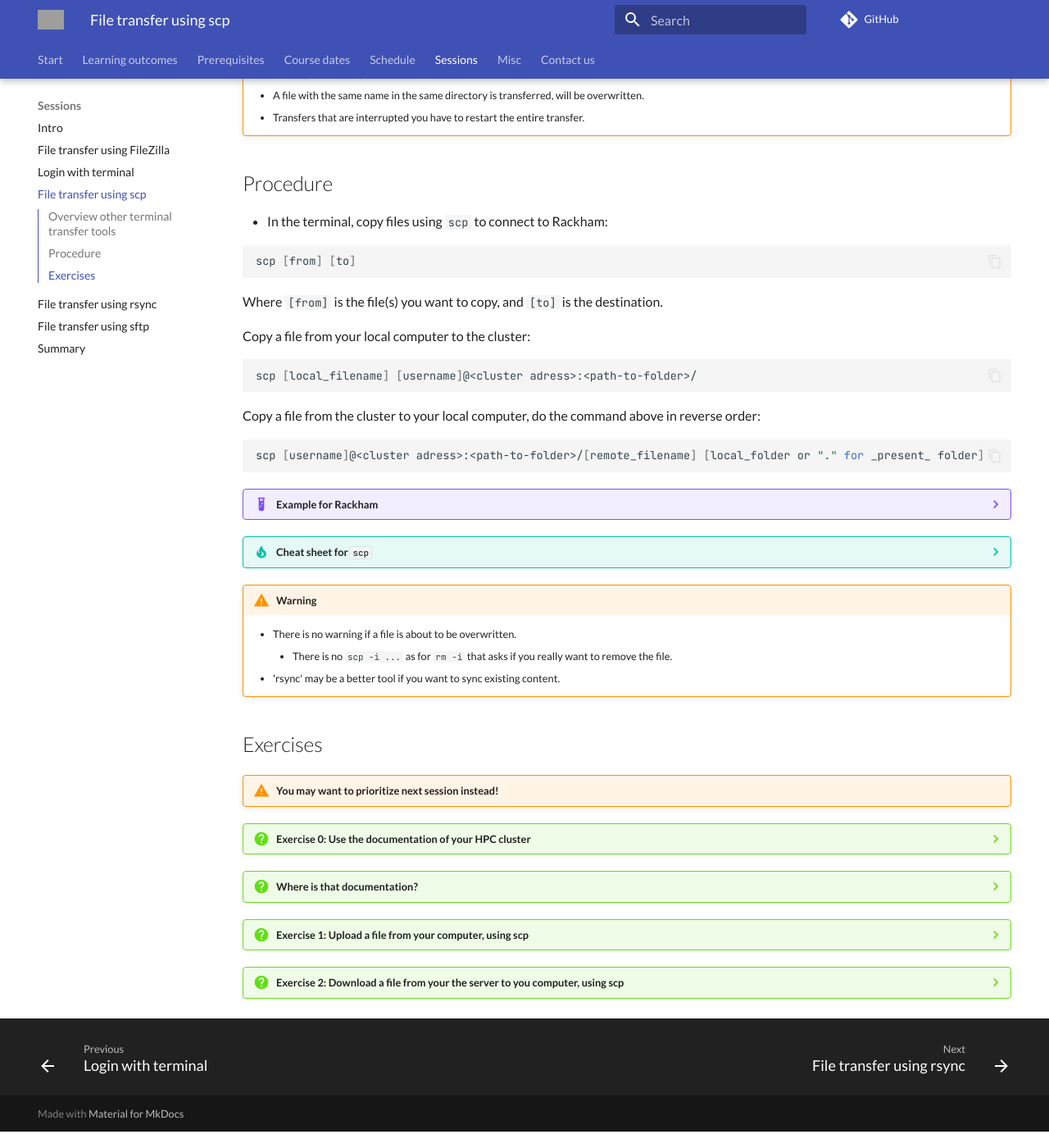
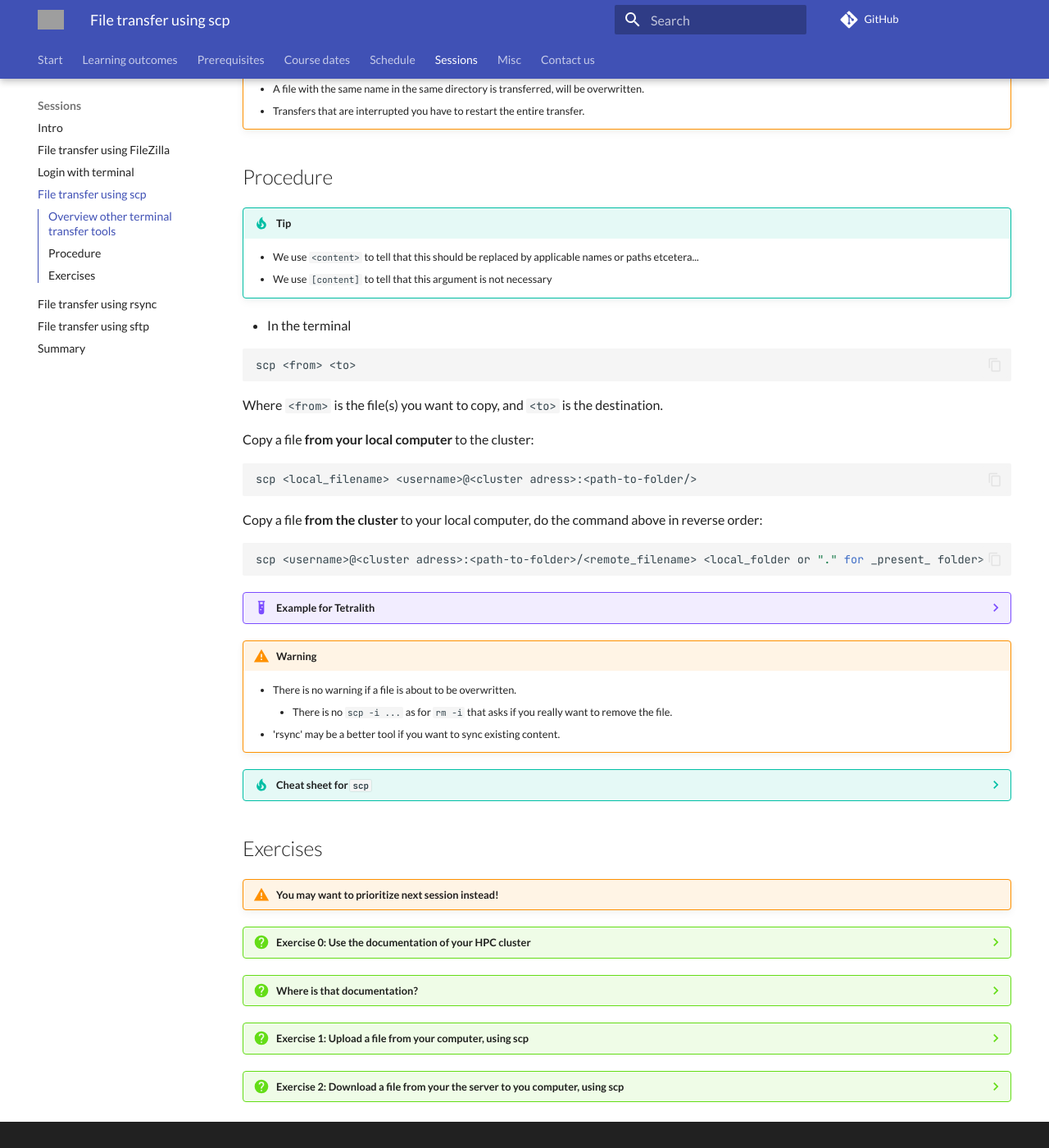
Before and after one commit to UPPMAX/naiss_file_transfer_course, an MkDocs documentation site: the page built from docs/sessions/scp/README.md, in a window 1280 px wide and 1400 px high, scrolled down 1092 px. Shown: the whole window at 82% size. Built offline with MkDocs 1.6.1 and Material for MkDocs 9.7.7, drawn with Linux system fonts in a browser that asks for light colours; comment, search, counter and statistics services are not loaded; some of the changed text lies outside the part shown; grey boxes are pictures that could not be loaded.

Commit message:
scp tetralith example

````diff
--- a/docs/sessions/scp/README.md
+++ b/docs/sessions/scp/README.md
@@ -28,12 +28,11 @@
 
 ## Overview other terminal transfer tools
 
-Other than ``rsync`` we have the more simple tools ``scp`` and ``sftp``.
+- `scp` has the similar arguments as for the linux copy function `cp`.
+- `sftp` is more versatile with more file management capabilities.
+- `rsync` is perfect for syncing and have many capabilites
 
-- `scp` has the similar arguments as for the linux copy function `scp`.
-- `sftp` is more versatile with more file management capabilities.
-
-- Both are considered secure.
+- All are considered secure.
 
 <!-- markdownlint-disable MD013 --><!-- Tables cannot be split up over lines, hence will break 80 characters per line -->
 
@@ -83,53 +82,58 @@
 
 ## Procedure
 
-- In the terminal, copy files using `scp` to connect to Rackham:
+!!! tip
+
+    - We use `<content>` to tell that this should be replaced by applicable names or paths etcetera...
+    - We use ``[content]`` to tell that this argument is not necessary
+
+- In the terminal
 
 ```bash
-scp [from] [to]
+scp <from> <to>
 ```
 
-Where `[from]` is the file(s) you want to copy, and `[to]` is the destination.
+Where `<from>` is the file(s) you want to copy, and `<to>` is the destination.
 
-Copy a file from your local computer to the cluster:
+Copy a file **from your local computer** to the cluster:
 
 ```bash
-scp [local_filename] [username]@<cluster adress>:<path-to-folder>/
+scp <local_filename> <username>@<cluster adress>:<path-to-folder/>
 ```
 
-<!-- markdownlint-disable MD013 --><!-- Tables cannot be split up over lines, hence will break 80 characters per line -->
+<!-- markdownlint-disable MD013 --><!-- Let's break 80 characters per line -->
 
-Copy a file from the cluster to your local computer, do the command above in reverse order:
+Copy a file **from the cluster** to your local computer, do the command above in reverse order:
 
 ```bash
-scp [username]@<cluster adress>:<path-to-folder>/[remote_filename] [local_folder or "." for _present_ folder]
+scp <username>@<cluster adress>:<path-to-folder>/<remote_filename> <local_folder or "." for _present_ folder>
 ```
 
-???- example "Example for Rackham"
+???- example "Example for Tetralith"
 
-    This is how you copy a file from your local computer directly to your HOME folder at Rackham:
+    This is how you copy a file from your local computer directly to your HOME folder (~/):
 
     ```bash
-    scp [local_filename] [username]@rackham.uppmax.uu.se:~/
+    scp <local_filename> <username>@tetralith.nsc.liu.se:~/
     ```
 
-    where `[local_filename]` is the path to a local filename,
-    and `[username]` is your UPPMAX username, for example:
+    where `<local_filename>` is the path to a local filename,
+    and `<username>` is your Tetralith username, for example:
 
     ```bash
-    scp my_file.txt sven@rackham.uppmax.uu.se:/home/sven
+    scp my_file.txt x_nisse@tetralith.nsc.liu.se:/home/sven
     ```
 
-    To copy a file from Rackham to your local computer,
+    To copy a file from Tetralith to your local computer,
     do the command above in reverse order:
 
     ```bash
-    scp [username]@rackham.uppmax.uu.se:/home/[username]/[remote_filename] [local_folder]
+    scp <username>@tetralith.nsc.liu.se:/home/<username>/<remote_filename> <local_folder>
     ```
 
-    where `[remote_filename]` is the path to a remote filename,
-    `[username]` is your UPPMAX username,
-    and `[local_folder]` is your local folder, for example:
+    where `<remote_filename>` is the path to a remote filename,
+    `<username>` is your UPPMAX username,
+    and `<local_folder>` is your local folder, for example:
 
     ```bash
     scp sven@rackham.uppmax.uu.se:/home/sven/my_remote_file.txt /home/sven
@@ -137,6 +141,13 @@
 
     If asked, give your center's password.
     You can get rid of this prompt if you have setup SSH keys
+
+
+!!! warning
+
+    - There is no warning if a file is about to be overwritten.
+        - There is no ``scp -i ...`` as for ``rm -i`` that asks if you really want to remove the file.
+    - 'rsync' may be a better tool if you want to sync existing content.
 
 ???- tip "Cheat sheet for ``scp``"
 
@@ -149,13 +160,6 @@
     - ``-q`` - Use this option if you want to suppress the progress meter and non-error messages.
     - ``-C`` - This option forces scp to compress the data as it is sent to the destination machine.
     - ``-r`` - This option tells scp to copy directories recursively.
-
-!!! warning
-
-    - There is no warning if a file is about to be overwritten.
-        - There is no ``scp -i ...`` as for ``rm -i`` that asks if you really want to remove the file.
-    - 'rsync' may be a better tool if you want to sync existing content.
-
 
 ## Exercises
 
````
Also changed, not shown: other parts of docs/sessions/scp/README.md (+3 -3 lines).
